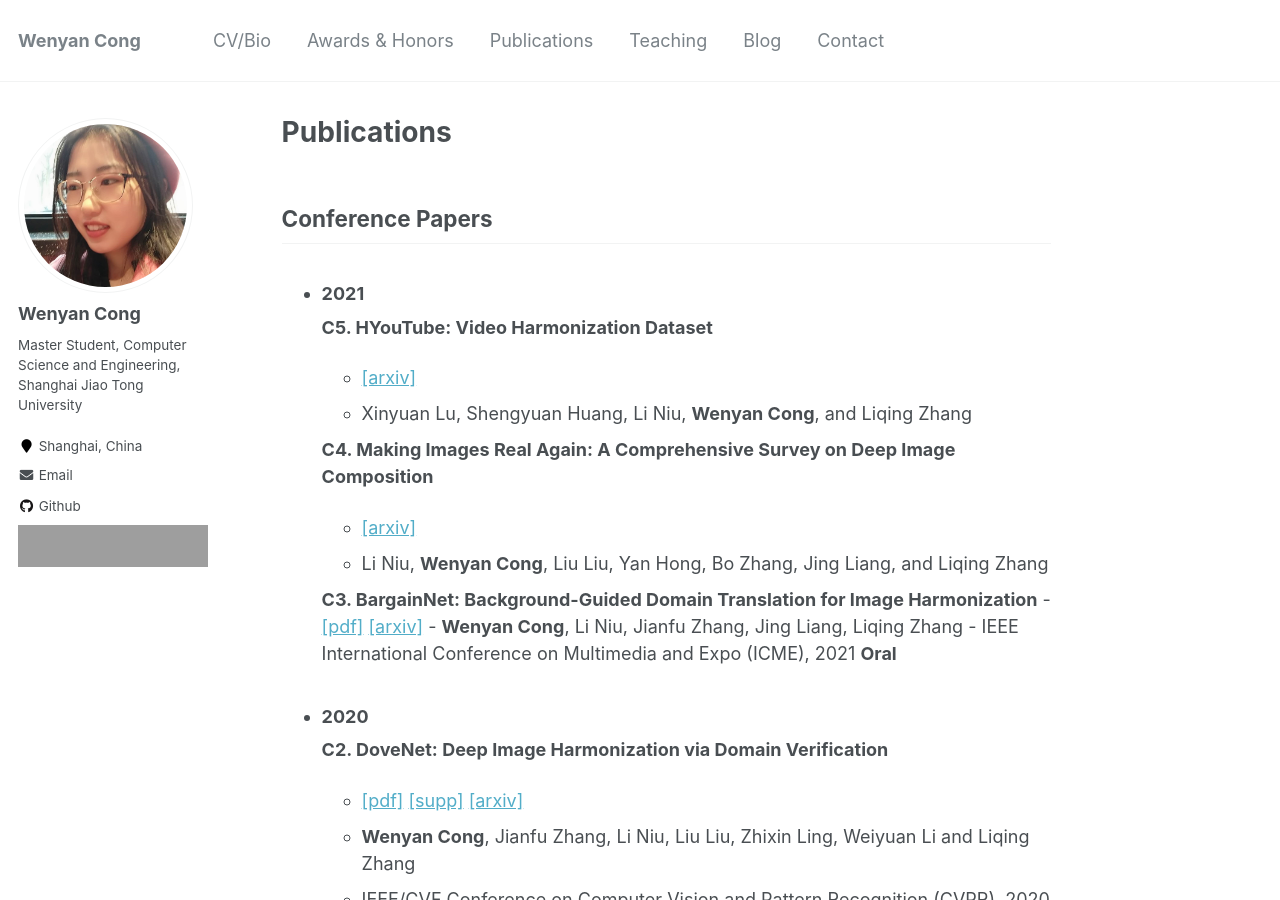
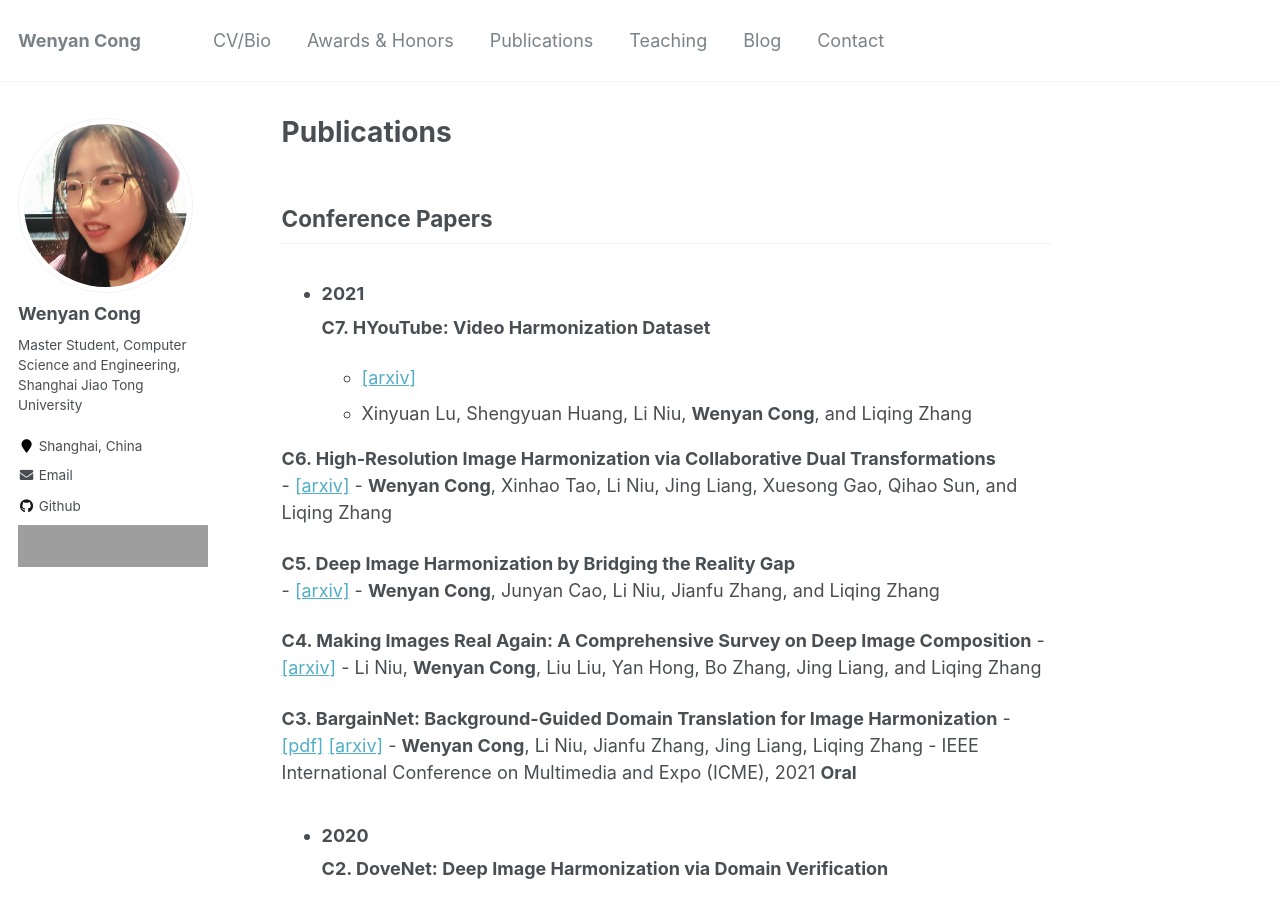
Before and after one commit to cathyjasmine/cathyjasmine.github.io, a Jekyll site: the page built from _pages/publications.md, in a window 1280 px wide and 900 px high. Built offline with Jekyll 4.4.1, drawn with Linux system fonts in a browser that asks for light colours; grey boxes are pictures that could not be loaded.

Commit message:
Update publications.md

```diff
--- a/_pages/publications.md
+++ b/_pages/publications.md
@@ -7,9 +7,19 @@ author_profile: true
 ## Conference Papers
 * ### 2021
 
-  <b>C5. HYouTube: Video Harmonization Dataset</b>
+  <b>C7. HYouTube: Video Harmonization Dataset</b>
     - [[arxiv]](https://arxiv.org/abs/2109.08809)
 	- Xinyuan Lu, Shengyuan Huang, Li Niu, **Wenyan Cong**, and Liqing Zhang
+
+
+<b>C6. High-Resolution Image Harmonization via Collaborative Dual Transformations</b>
+    - [[arxiv]](https://arxiv.org/abs/2109.06671)
+	- **Wenyan Cong**, Xinhao Tao, Li Niu, Jing Liang, Xuesong Gao, Qihao Sun, and Liqing Zhang
+
+
+<b>C5. Deep Image Harmonization by Bridging the Reality Gap</b>
+    - [[arxiv]](https://arxiv.org/abs/2103.17104)
+	- **Wenyan Cong**, Junyan Cao, Li Niu, Jianfu Zhang, and Liqing Zhang
 
 
   <b>C4. Making Images Real Again: A Comprehensive Survey on Deep Image Composition</b>
```
